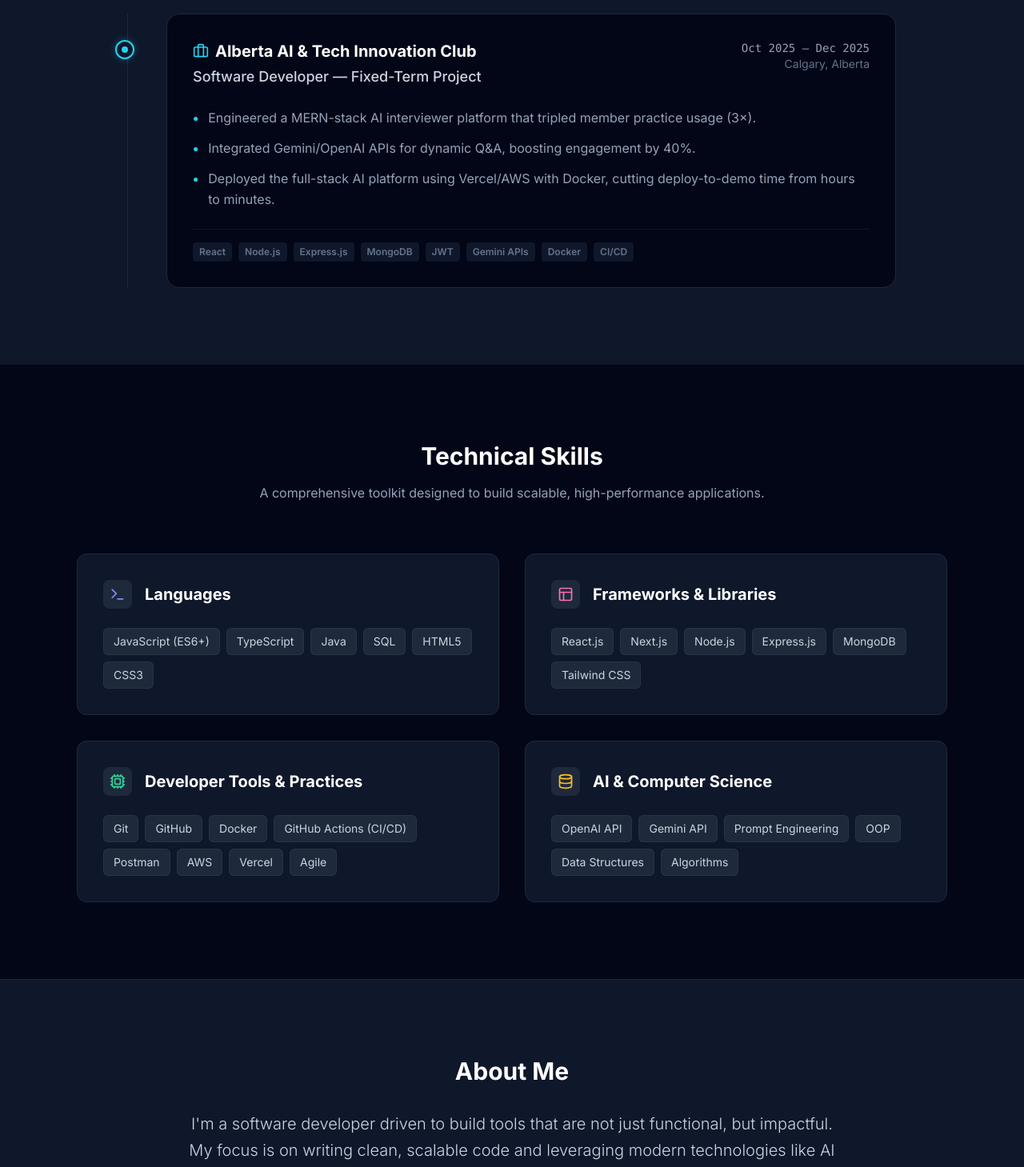
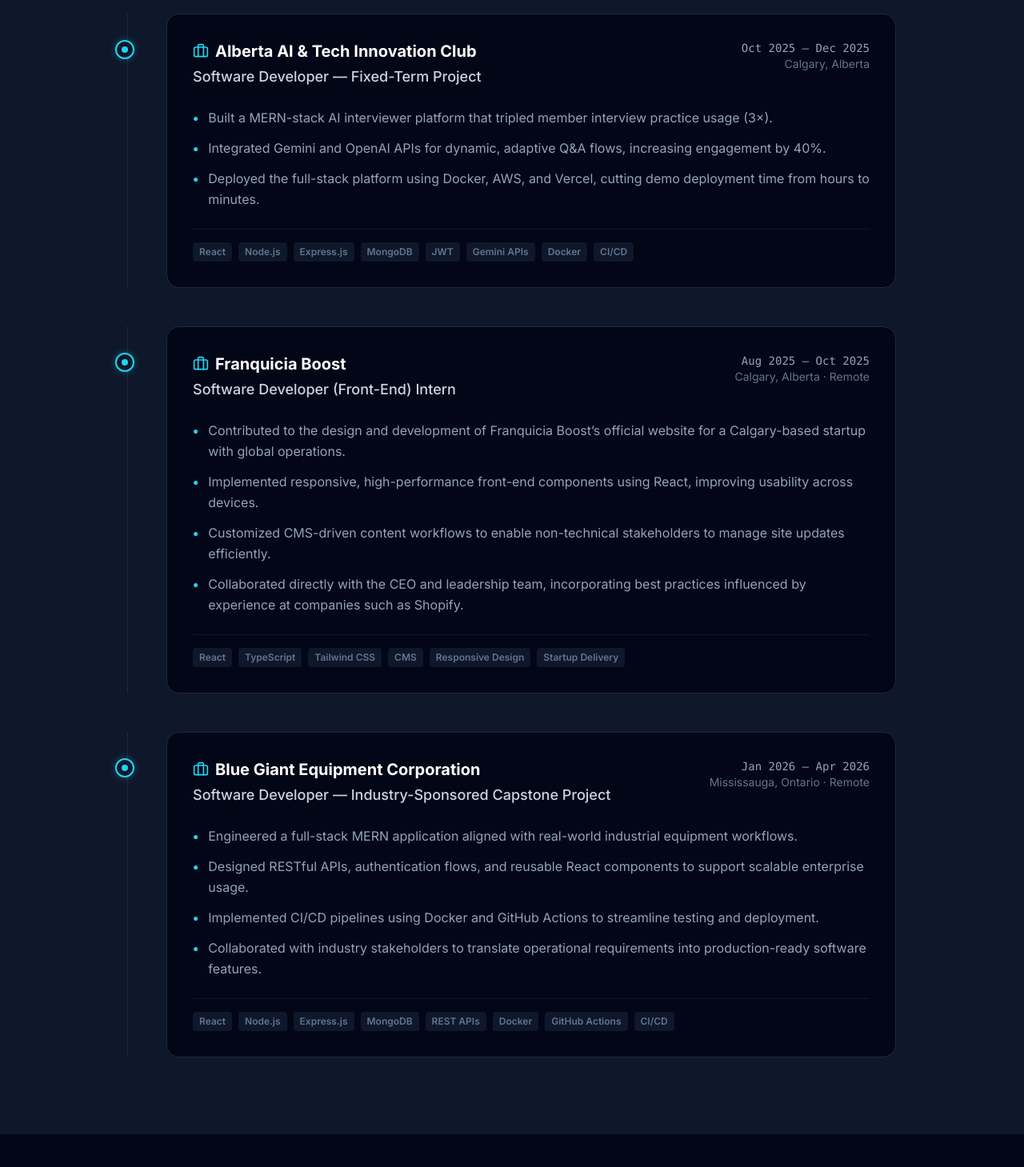
Before and after one commit to Harsimar-Sahota/harsimar-portfolio, a Next.js app: page / in a window 1280 px wide. Shown: the part 2300-3759 px from the top of the page at 80% size. Built offline with nearby package versions, Linux system fonts and the light colour scheme.

Commit message:
updated Experience Section and some minor changes

```diff
--- a/components/EducationSection.tsx
+++ b/components/EducationSection.tsx
@@ -35,7 +35,7 @@ export default function EducationSection() {
           <div>
             <div className="flex items-center mb-8">
               <Award className="w-6 h-6 text-accent-400 mr-3" />
-              <h2 className="text-2xl font-bold text-white">Certifications</h2>
+              <h2 className="text-2xl font-bold text-white">Certification</h2>
             </div>
 
             <div className="space-y-4">
@@ -50,30 +50,6 @@ export default function EducationSection() {
                   2025
                 </span>
               </div>
-
-              <div className="bg-slate-900 p-6 rounded-xl border border-slate-800 flex justify-between items-center group hover:border-slate-600 transition-all">
-                <div>
-                  <h4 className="text-white font-semibold group-hover:text-accent-400 transition-colors">
-                    Technology Foundations
-                  </h4>
-                  <p className="text-sm text-slate-400">Accenture</p>
-                </div>
-                <span className="text-xs font-mono text-slate-500 bg-slate-950 px-2 py-1 rounded">
-                  2025
-                </span>
-              </div>
-
-              <div className="bg-slate-900 p-6 rounded-xl border border-slate-800 flex justify-between items-center group hover:border-slate-600 transition-all">
-                <div>
-                  <h4 className="text-white font-semibold group-hover:text-accent-400 transition-colors">
-                    Software Engineering Experience
-                  </h4>
-                  <p className="text-sm text-slate-400">Blackbird</p>
-                </div>
-                <span className="text-xs font-mono text-slate-500 bg-slate-950 px-2 py-1 rounded">
-                  2025
-                </span>
-              </div>
             </div>
           </div>
         </div>
--- a/components/ExperienceSection.tsx
+++ b/components/ExperienceSection.tsx
@@ -5,13 +5,14 @@ const experiences: Experience[] = [
   {
     company: "Headway Software Solutions",
     role: "Software Developer Intern",
+    type: "Internship",
     period: "Sep 2024 – Aug 2025",
     location: "Calgary, Alberta",
     achievements: [
       "Engineered high-performance UI modules using React, reducing UI-related QA defects by 40%.",
       "Architected scalable backend APIs with Node.js and MongoDB, cutting recurring API failures by 35%.",
-      "Automated multi-environment deployments using GitHub Actions & Docker, reducing deployment effort by 70%.",
-      "Accelerated development velocity by 30% by integrating OpenAI/Gemini APIs for faster prototyping."
+      "Automated multi-environment deployments using GitHub Actions and Docker, reducing deployment effort by 70%.",
+      "Accelerated development velocity by 30% by integrating OpenAI and Gemini APIs for rapid prototyping."
     ],
     tags: [
       "React",
@@ -28,12 +29,13 @@ const experiences: Experience[] = [
   {
     company: "Alberta AI & Tech Innovation Club",
     role: "Software Developer — Fixed-Term Project",
+    type: "Fixed-Term",
     period: "Oct 2025 – Dec 2025",
     location: "Calgary, Alberta",
     achievements: [
-      "Engineered a MERN-stack AI interviewer platform that tripled member practice usage (3×).",
-      "Integrated Gemini/OpenAI APIs for dynamic Q&A, boosting engagement by 40%.",
-      "Deployed the full-stack AI platform using Vercel/AWS with Docker, cutting deploy-to-demo time from hours to minutes."
+      "Built a MERN-stack AI interviewer platform that tripled member interview practice usage (3×).",
+      "Integrated Gemini and OpenAI APIs for dynamic, adaptive Q&A flows, increasing engagement by 40%.",
+      "Deployed the full-stack platform using Docker, AWS, and Vercel, cutting demo deployment time from hours to minutes."
     ],
     tags: [
       "React",
@@ -43,6 +45,50 @@ const experiences: Experience[] = [
       "JWT",
       "Gemini APIs",
       "Docker",
+      "CI/CD"
+    ]
+  },
+  {
+    company: "Franquicia Boost",
+    role: "Software Developer (Front-End) Intern",
+    type: "Internship",
+    period: "Aug 2025 – Oct 2025",
+    location: "Calgary, Alberta · Remote",
+    achievements: [
+      "Contributed to the design and development of Franquicia Boost’s official website for a Calgary-based startup with global operations.",
+      "Implemented responsive, high-performance front-end components using React, improving usability across devices.",
+      "Customized CMS-driven content workflows to enable non-technical stakeholders to manage site updates efficiently.",
+      "Collaborated directly with the CEO and leadership team, incorporating best practices influenced by experience at companies such as Shopify."
+    ],
+    tags: [
+      "React",
+      "TypeScript",
+      "Tailwind CSS",
+      "CMS",
+      "Responsive Design",
+      "Startup Delivery"
+    ]
+  },
+  {
+    company: "Blue Giant Equipment Corporation",
+    role: "Software Developer — Industry-Sponsored Capstone Project",
+    type: "Capstone",
+    period: "Jan 2026 – Apr 2026",
+    location: "Mississauga, Ontario · Remote",
+    achievements: [
+      "Engineered a full-stack MERN application aligned with real-world industrial equipment workflows.",
+      "Designed RESTful APIs, authentication flows, and reusable React components to support scalable enterprise usage.",
+      "Implemented CI/CD pipelines using Docker and GitHub Actions to streamline testing and deployment.",
+      "Collaborated with industry stakeholders to translate operational requirements into production-ready software features."
+    ],
+    tags: [
+      "React",
+      "Node.js",
+      "Express.js",
+      "MongoDB",
+      "REST APIs",
+      "Docker",
+      "GitHub Actions",
       "CI/CD"
     ]
   }
@@ -57,7 +103,7 @@ export default function ExperienceSection() {
             Professional Experience
           </h2>
           <p className="text-slate-400">
-            My journey in the Alberta tech ecosystem.
+            Building production-grade software across startups, industry, and research-driven teams.
           </p>
         </div>
 
--- a/components/SkillsSection.tsx
+++ b/components/SkillsSection.tsx
@@ -9,7 +9,7 @@ const skillGroups = [
   {
     category: "Frameworks & Libraries",
     icon: <Layout className="w-5 h-5 text-pink-400" />,
-    items: ["React.js", "Next.js", "Node.js", "Express.js", "MongoDB", "Tailwind CSS"]
+    items: ["React.js", "Node.js", "Express.js", "MongoDB", "Tailwind CSS"]
   },
   {
     category: "Developer Tools & Practices",
```
